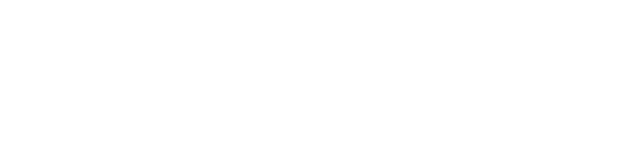
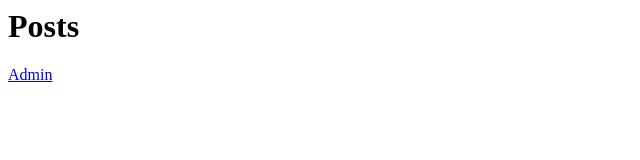
Before and after one commit to Rob1n99/My-API-Blog, a plain HTML site: page index.html in a window 1280 px wide. Shown: the whole page, without its empty margins (0-640 px from the left). Drawn offline with Linux system fonts and the light colour scheme.

Commit message:
Lagt-in-HTML

```diff
--- a/index.html
+++ b/index.html
@@ -8,6 +8,24 @@
 </head>
 
 <body>
+    <div class="container">
+        <h1>Posts</h1>
+
+        <nav class="nav">
+
+            <a class="admin" href="admin/index.html">Admin</a>
+
+        </nav>
+
+        <ul id="post-list">
+
+
+
+        </ul>
+
+
+
+    </div>
     <script src="js/posts.js"></script>
 </body>
 
```
